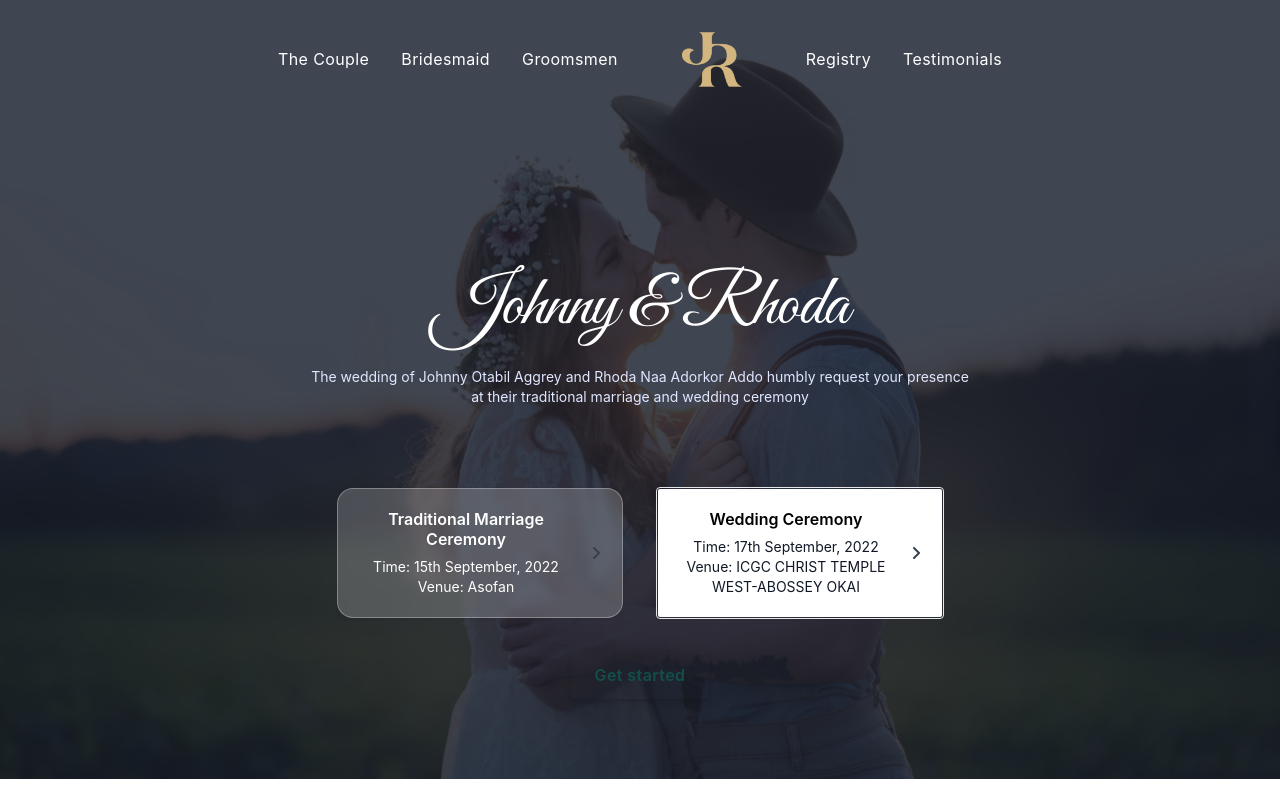
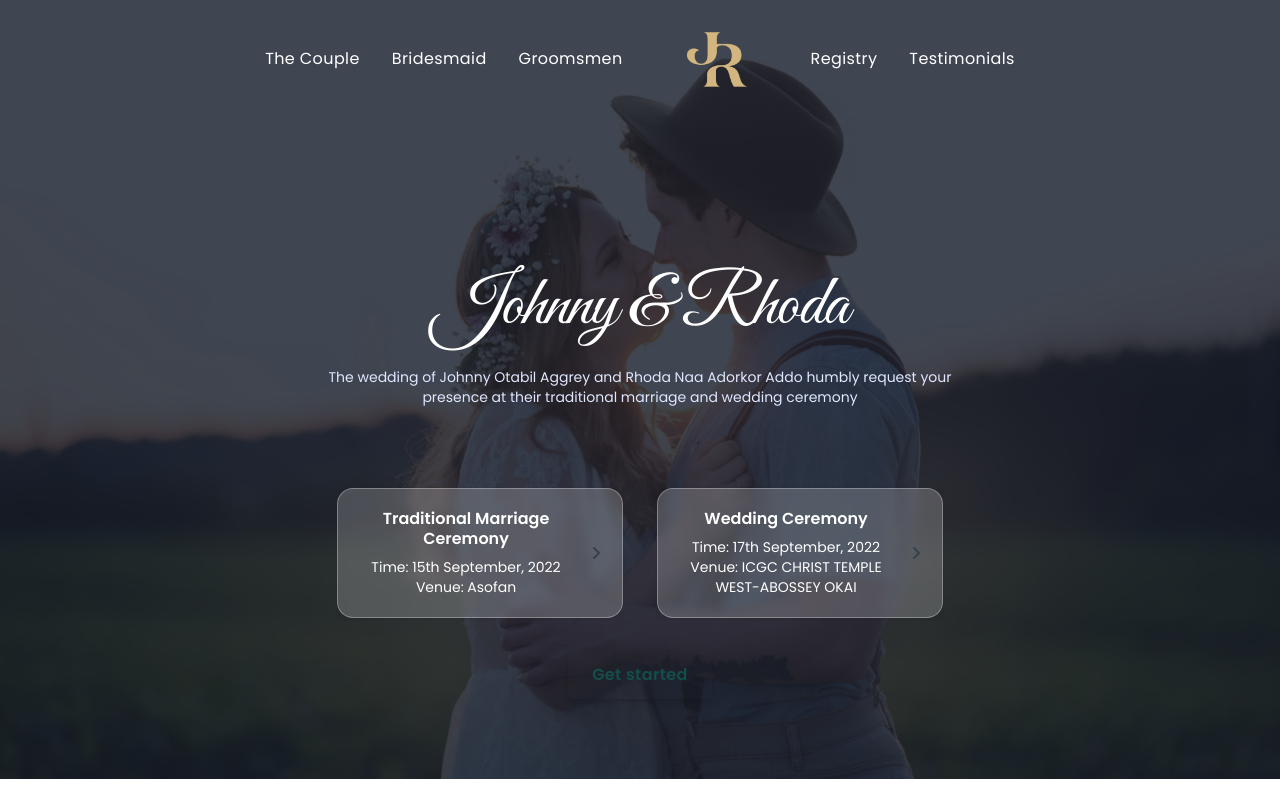
Before and after one commit to ntorilarry/Johnny-Weds-Rhoda, a React (Create React App) app: page / in a window 1280 px wide. Built offline with nearby package versions, Linux system fonts and the light colour scheme.

Commit message:
dev-larry

```diff
--- a/src/components/herosub.js
+++ b/src/components/herosub.js
@@ -1,5 +1,5 @@
 import React from "react";
-import "../styles/hero.css"
+import "../styles/hero.css";
 
 const Herosub = () => {
   return (
@@ -41,16 +41,18 @@ const Herosub = () => {
           href="/"
           aria-label="View item"
           title="View item"
-          className="relative block p-px overflow-hidden transition duration-300 transform border rounded shadow-sm hover:scale-105 group hover:shadow-xl"
+          className="relative block p-px overflow-hidden transition duration-300 transform  rounded shadow-sm hover:scale-105 group hover:shadow-xl"
         >
           <div className="absolute bottom-0 left-0 w-full h-1 duration-300 origin-left transform scale-x-0 bg-deep-purple-accent-400 group-hover:scale-x-100" />
           <div className="absolute bottom-0 left-0 w-1 h-full duration-300 origin-bottom transform scale-y-0 bg-deep-purple-accent-400 group-hover:scale-y-100" />
           <div className="absolute top-0 left-0 w-full h-1 duration-300 origin-right transform scale-x-0 bg-deep-purple-accent-400 group-hover:scale-x-100" />
           <div className="absolute bottom-0 right-0 w-1 h-full duration-300 origin-top transform scale-y-0 bg-deep-purple-accent-400 group-hover:scale-y-100" />
-          <div className="relative flex items-center justify-between p-5 bg-white rounded-sm">
+          <div className="relative flex items-center justify-between p-5 bg-white rounded-sm glass">
             <div className="pr-4">
-              <h6 className="mb-2 font-semibold leading-5">Wedding Ceremony</h6>
-              <p className="text-sm text-gray-900">
+              <h6 className="mb-2 text-white font-semibold leading-5">
+                Wedding Ceremony
+              </h6>
+              <p className="text-sm text-white">
                 Time: 17th September, 2022
                 <br />
                 Venue: ICGC CHRIST TEMPLE WEST-ABOSSEY OKAI
--- a/src/index.css
+++ b/src/index.css
@@ -2,16 +2,8 @@
 @tailwind components;
 @tailwind utilities;
 
-body {
-  margin: 0;
-  font-family: -apple-system, BlinkMacSystemFont, 'Segoe UI', 'Roboto', 'Oxygen',
-    'Ubuntu', 'Cantarell', 'Fira Sans', 'Droid Sans', 'Helvetica Neue',
-    sans-serif;
-  -webkit-font-smoothing: antialiased;
-  -moz-osx-font-smoothing: grayscale;
+@layer base {
+  * {
+    @apply font-[Poppins];
+  }
 }
-
-code {
-  font-family: source-code-pro, Menlo, Monaco, Consolas, 'Courier New',
-    monospace;
-}
```
